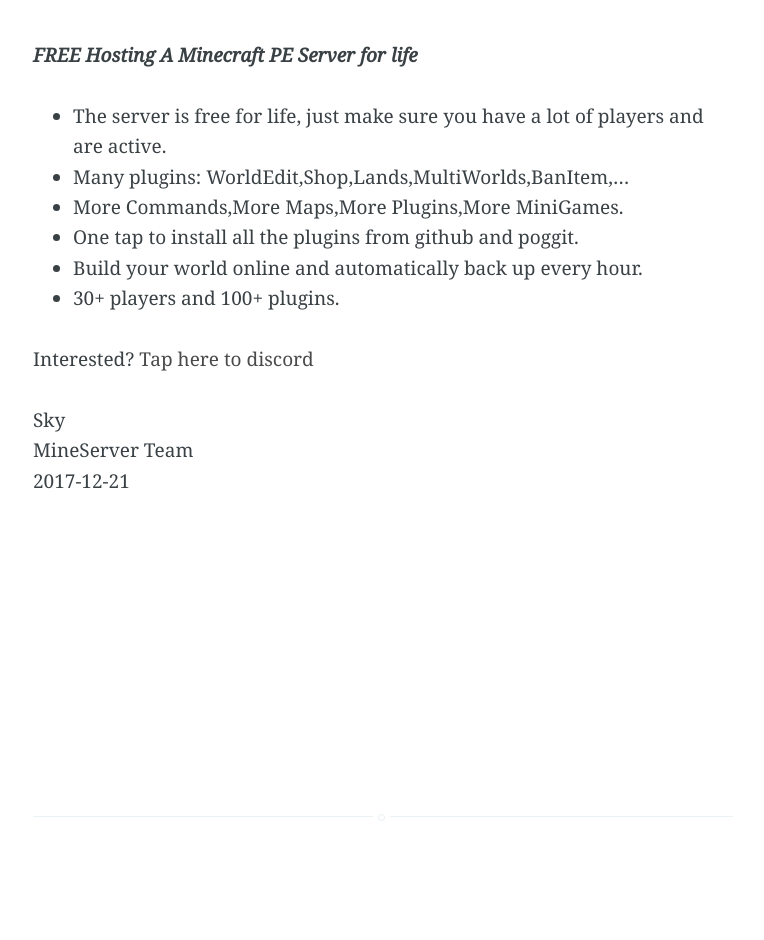
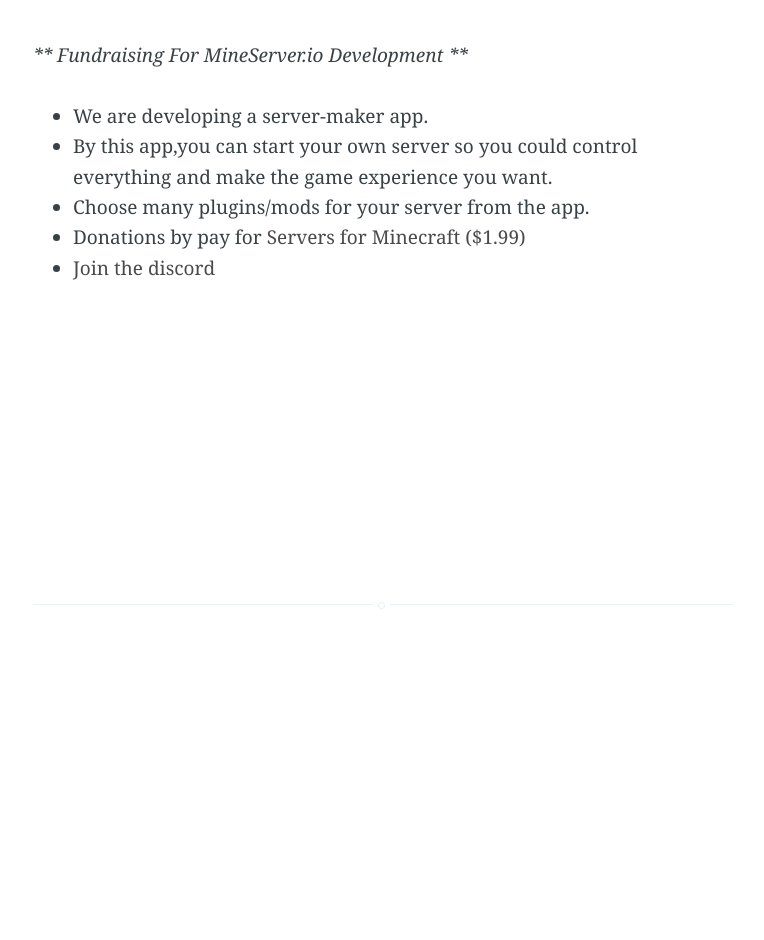
Before and after one commit to Minecraft-PE-Servers/Minecraft-PE-Servers.github.io, a Jekyll site: the page built from _posts/2016-06-10-mineserver-feedback.md, in a window 1280 px wide. Shown: the whole page, without its empty margins (257-1021 px from the left). Built offline with Jekyll 4.4.1, drawn with Linux system fonts in a browser that asks for light colours.

Commit message:
Update 2016-06-10-mineserver-feedback.md

```diff
--- a/_posts/2016-06-10-mineserver-feedback.md
+++ b/_posts/2016-06-10-mineserver-feedback.md
@@ -7,16 +7,9 @@
 question: false
 ---
 
-***FREE Hosting A Minecraft PE Server for life***
-- The server is free for life, just make sure you have a lot of players and are active.
-- Many plugins: WorldEdit,Shop,Lands,MultiWorlds,BanItem,...
-- More Commands,More Maps,More Plugins,More MiniGames.
-- One tap to install all the plugins from github and poggit.
-- Build your world online and automatically back up every hour.
-- 30+ players and 100+ plugins.
-
-Interested? [Tap here to discord](https://discord.gg/6SuK6JR)
-
-Sky
-MineServer Team
-2017-12-21
+*** Fundraising For MineServer.io Development  ***
+- We are developing a server-maker app.
+- By this app,you can start your own server so you could control everything and make the game experience you want.
+- Choose many plugins/mods for your server from the app.
+- Donations by pay for [Servers for Minecraft ($1.99)](https://itunes.apple.com/app/id1144129231)
+- [Join the discord](https://discord.gg/6SuK6JR)
```
